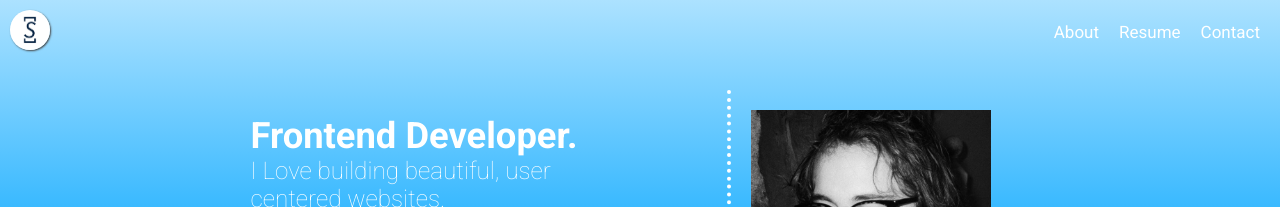
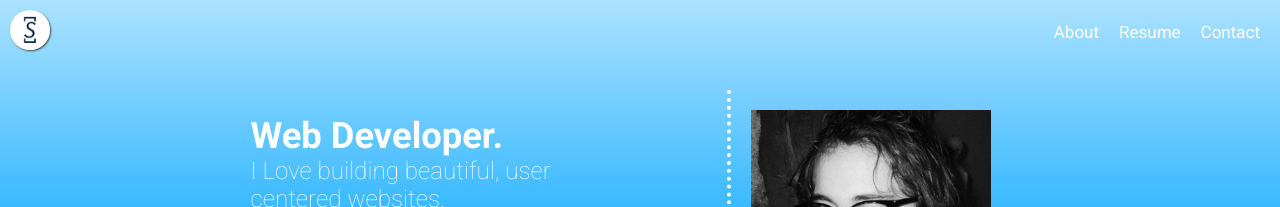
Before and after one commit to sluckenbaugh/Portfolio, a React (Vite) app: page / in a window 1280 px wide. Shown: the top 207 px of the page. Built offline with nearby package versions, Linux system fonts and the light colour scheme.

Commit message:
Change intro

```diff
--- a/src/components/Intro.tsx
+++ b/src/components/Intro.tsx
@@ -7,7 +7,7 @@ const Intro = () => {
       <div className="intro__background">
         <Nav />
         <div data-aos="fade-in" className="text__container">
-          <h2>Frontend Developer.</h2>
+          <h2>Web Developer.</h2>
           <p>I Love building beautiful, user centered websites.</p>
         </div>
       </div>
```
